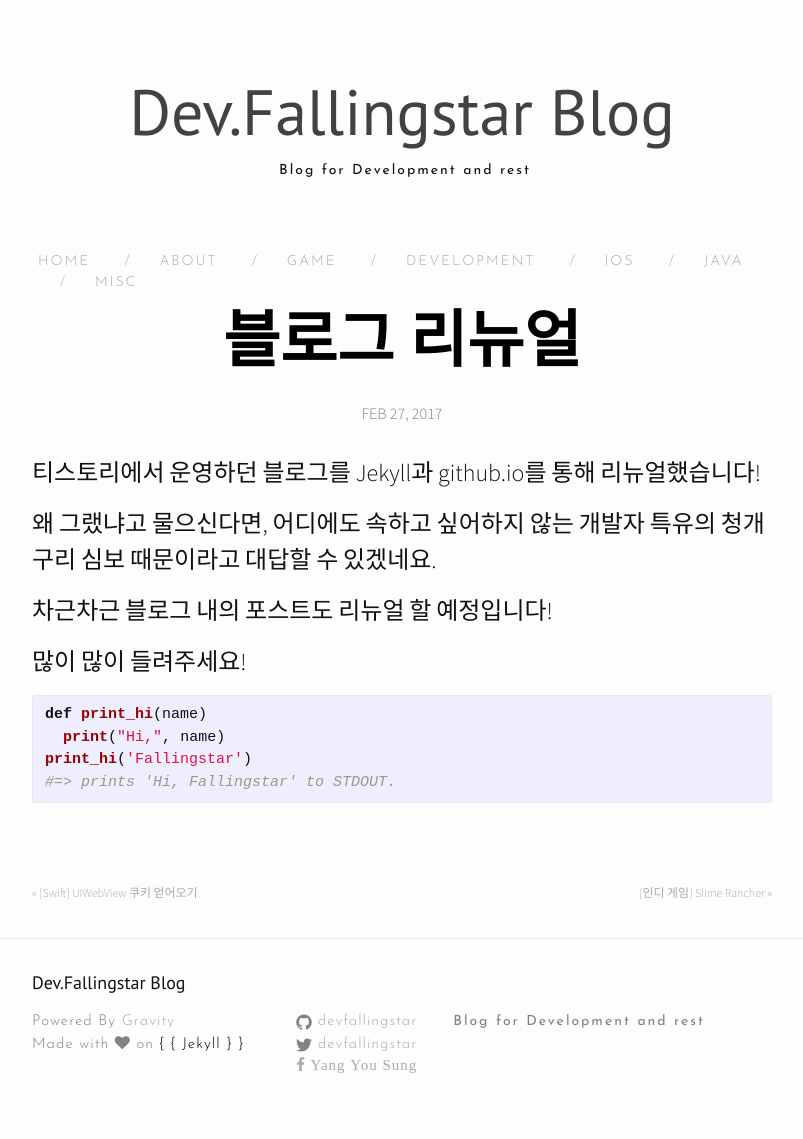
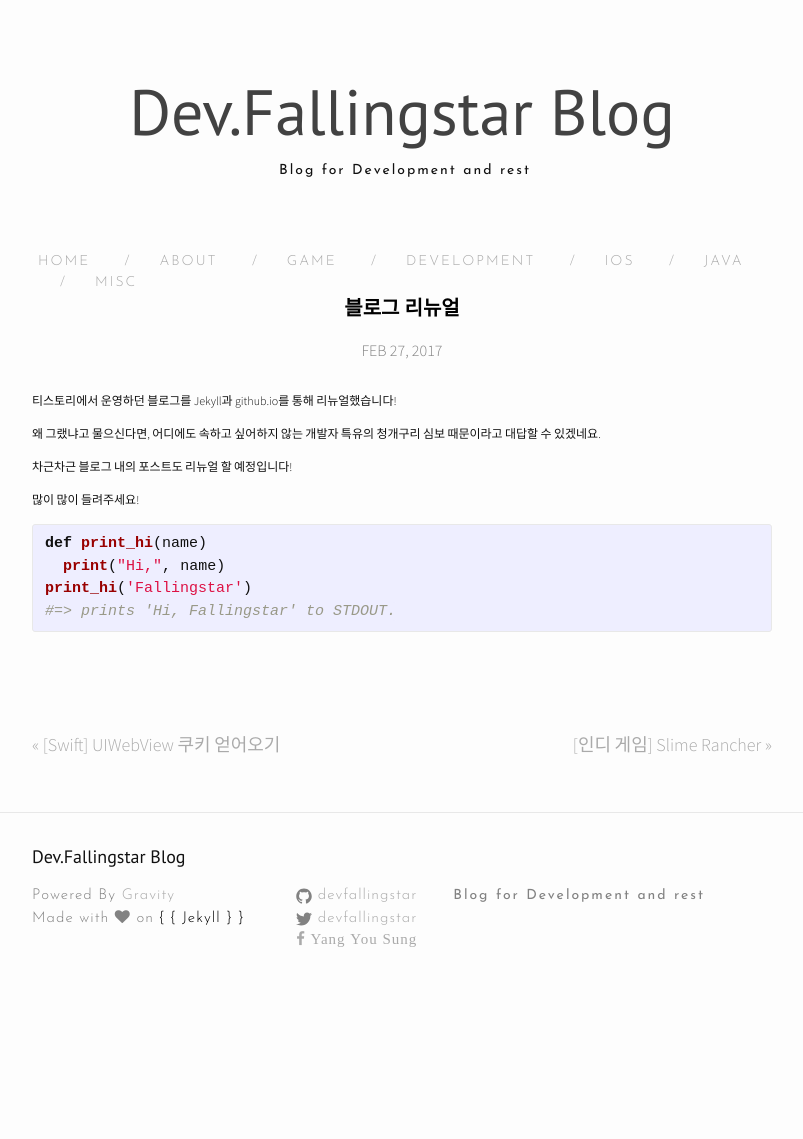
Before and after one commit to devFallingstar/backup-devfallingstar.github.io, a Jekyll site: the page built from _posts/2017-02-27-start-over.markdown, in a window 1280 px wide. Shown: the whole page, without its empty margins (238-1041 px from the left). Built offline with Jekyll 4.4.1, drawn with Linux system fonts in a browser that asks for light colours; nearby versions of some CDN libraries; after the commit the page ends 1013 px from its top, so only the background shows below that.

Commit message:
Ok. I changed my font size for real

```diff
--- a/css/style.scss
+++ b/css/style.scss
@@ -7,7 +7,7 @@
 
 // Our variables
 $base-font-family: "PT Sans", Helvetica, Arial, sans-serif;
-$base-font-size:   12px;
+$base-font-size:   16px;
 $base-font-weight: 400;
 $small-font-size:  $base-font-size * 0.875;
 $base-line-height: 1.5;
@@ -291,7 +291,7 @@ pre {
 
 .post {
   font-family: "Source Sans Pro";
-  font-size: 12px;
+  font-size: 18px;
   font-weight: 300;
   padding-top: 0;
 }
@@ -570,7 +570,7 @@ pre {
   margin-bottom: $spacing-unit;
 }
 .post-title {
-  font-size: 62px;
+  font-size: 20px;
 
   text-align: center;
   font-family: "PT Sans";
@@ -583,7 +583,7 @@ pre {
   margin-bottom: $spacing-unit;
   padding-bottom: 3em !important;
   p {
-    font-size: 1.5rem;
+    font-size: 12px;
   }
   h2 {
     font-size: 32px;
```
